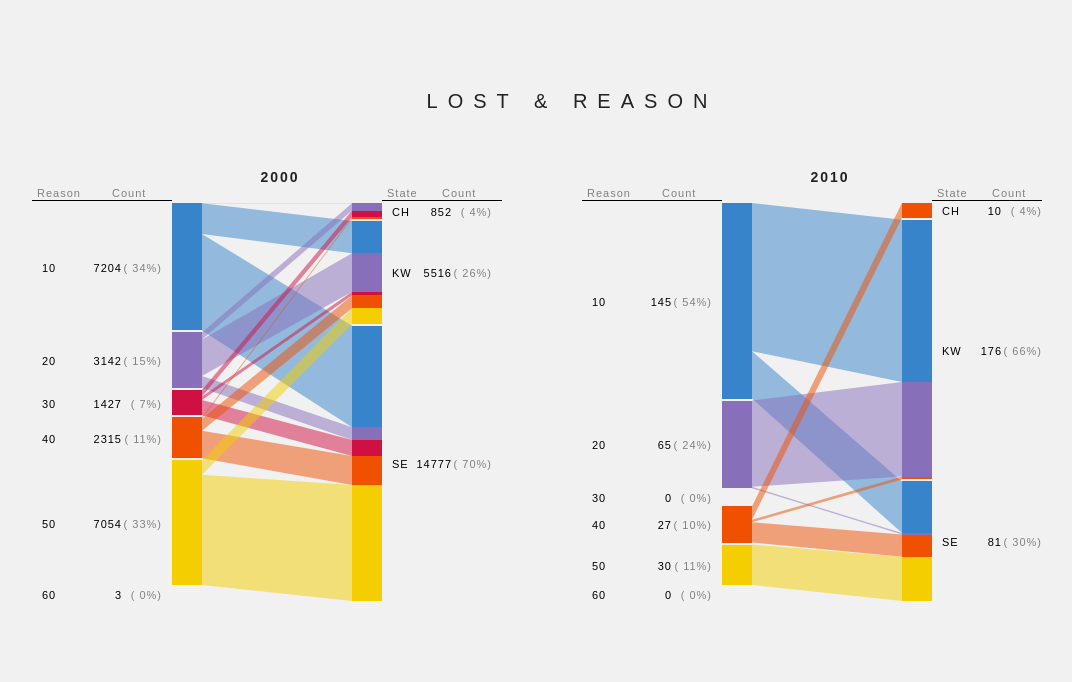
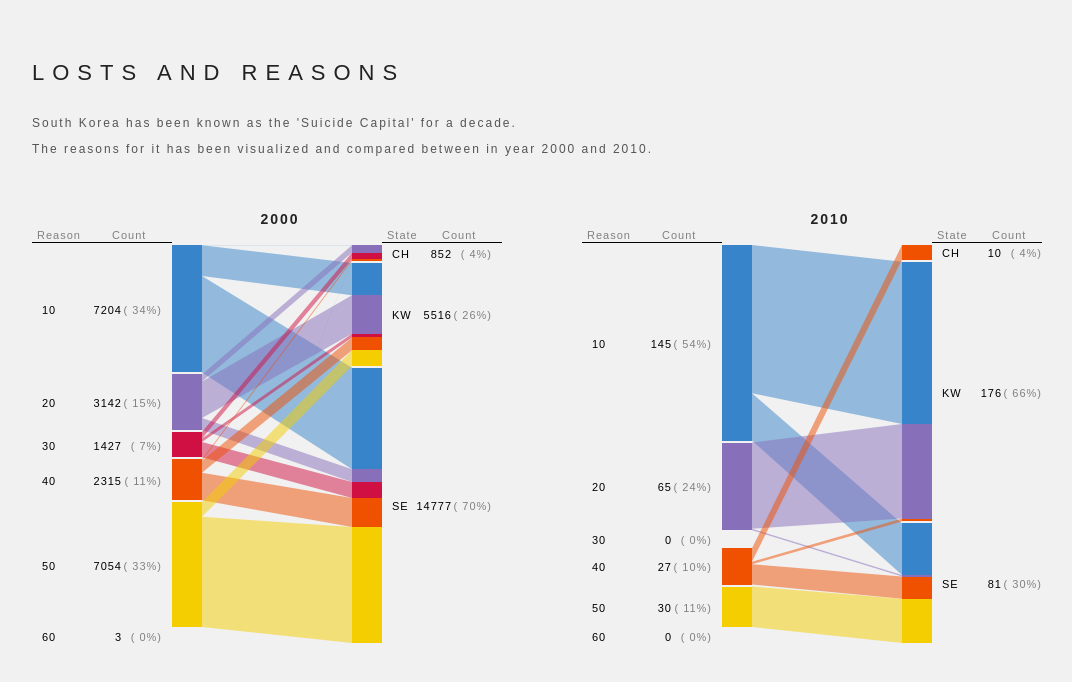
Before and after one commit to YoujinShin/Lost-Reasons, a website: page views/reason_age.html in a window 1280 px wide. Shown: the whole page, without its empty margins (98-1170 px from the left). Drawn offline with nearby package versions, Linux system fonts and the light colour scheme; files whose address does not match are found by name.

Commit message:
edit description

```diff
--- a/views/reason_age.html
+++ b/views/reason_age.html
@@ -6,19 +6,28 @@ body{
 	letter-spacing: 1px;
 	width:1200px;
 	margin:100px auto;
-	margin-top: 90px;
+	margin-top: 60px;
+	/*margin-bottom: 20px;*/
 	background-color: #f1f1f1;
 	/*background-color: #333333;*/
 	/*font-weight: normal !important;*/
 }
 h1 {
-	font-size:20px;
+	font-size:22px;
 	color: #222222;
-	letter-spacing: 10px;
-	font-weight: 400;
+	letter-spacing: 8px;
+	font-weight: 500;
 	/*padding-left: 50px;*/
-	text-align: center;
-	margin-left: 60px;
+	/*text-align: center;*/
+	margin-left: 90px;
+	margin-bottom: 0px;
+}
+p {
+	font-size: 12px;
+	margin-left: 90px;
+	color: #555555;
+	/*padding-top: 20px;*/
+	letter-spacing: 2px;
 }
 svg text{
 	font-size:11px;
@@ -28,7 +37,10 @@ rect{
 }
 </style>
 <body>
-<h1>LOST & REASON</h1>
+<h1>LOSTS AND REASONS</h1>
+<br>
+<p>South Korea has been known as the 'Suicide Capital' for a decade.  </p>
+<p>The reasons for it has been visualized and compared between in year 2000 and 2010.</p>
 
 <br><br>
 <div id="age"></div>
```
